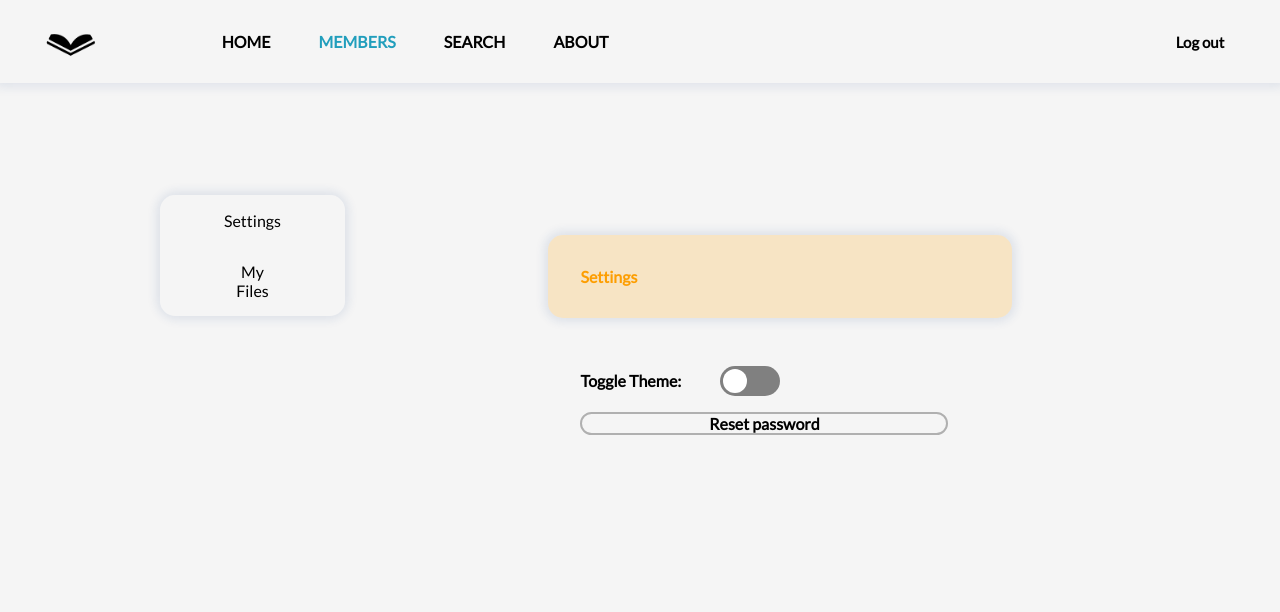
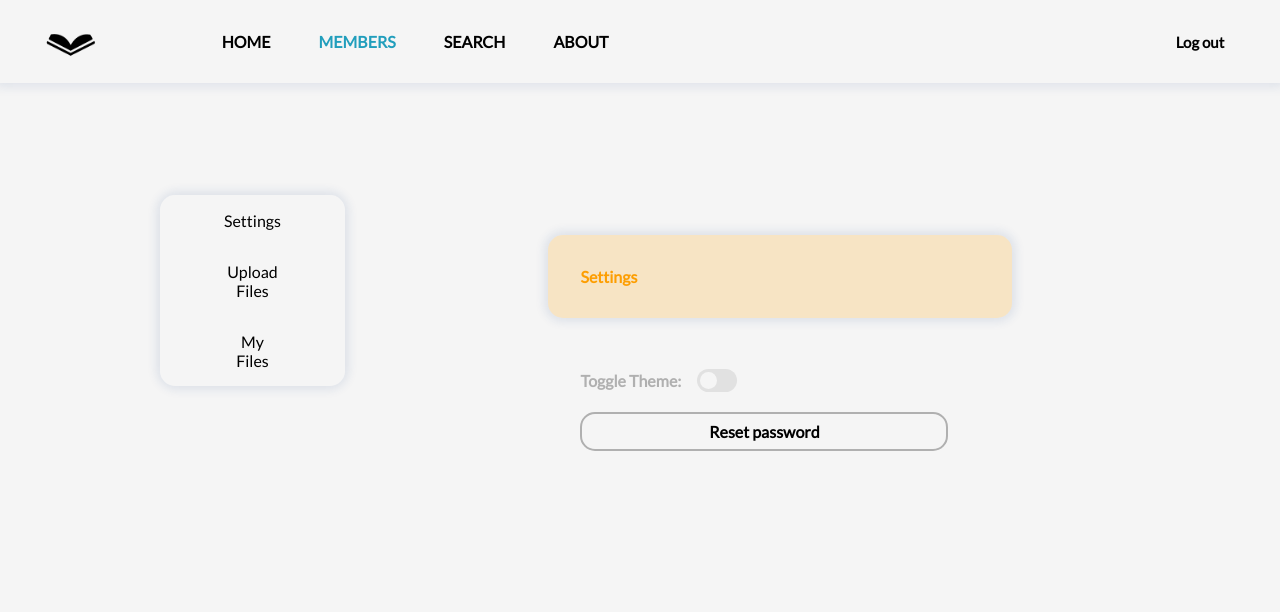
Before and after one commit to Ishitanarsiker/WAD2_GroupProject, a Django app: page /lectureFinderApp/members/ in a window 1280 px wide, after a click on "Settings". Shown: the top 612 px of the page. Run offline with Django 3.2, Linux system fonts and the light colour scheme; a user stored in the database is signed in; tables that the repository leaves empty hold one stand-in row (values such as "Sample post").

Commit message:
added Upload files tab and modified upload form

```diff
--- a/lectureFinder/static/css/light.css
+++ b/lectureFinder/static/css/light.css
@@ -26,6 +26,9 @@
     --darker-gray: #444444;
 
     background-color: #F5F5F5;
+
+    --size: 20px;
+    --border: calc(var(--size) / 7.5);
 
 }
 
@@ -190,19 +193,6 @@
     width: 100%;
 }
 
-/** --bs-table-bg: transparent;
-  --bs-table-accent-bg: transparent;
-  --bs-table-striped-color: #212529;
-  --bs-table-striped-bg: rgba(0, 0, 0, 0.05);
-  --bs-table-active-color: #212529;
-  --bs-table-active-bg: rgba(0, 0, 0, 0.1);
-  --bs-table-hover-color: #212529;
-  --bs-table-hover-bg: rgba(0, 0, 0, 0.075);
-  width: 100%;
-  margin-bottom: 1rem;
-  color: #212529;
-  vertical-align: top;
-  border-color: #dee2e6; **/
 
 .table-cell {
     border: 2px solid var(--light-gray);
@@ -228,7 +218,6 @@
 .table-single {
     border-radius: 15px;
     border: 2px solid var(--light-gray);
-    text-align: center;
     text-align: center;
     margin-bottom: 50px;
 }
@@ -309,6 +298,10 @@
     width: 25rem;
 }
 
+.upload-card {
+    width: 25rem;
+}
+
 .category-title.members {
     margin-top: 40px;
     background-color: rgb(253, 158, 2, 0.2);
@@ -349,46 +342,73 @@
 }
 
 /* theme toggle */
-
 .switch {
-    height: 0;
-    width: 0;
-    visibility: hidden;
+    position: relative;
+    display: inline-block;
+    width: calc(var(--size) * 2);
+    height: calc(var(--size) + var(--border));
 }
 
-.toggle-label {
-    cursor: pointer;
-    text-indent: -9999px;
-    width: 60px;
-    height: 30px;
-    background: grey;
-    display: block;
-    border-radius: var(--corner-btn);
-    position: relative;
+.switch input {
+    opacity: 0;
+    width: 0;
+    height: 0;
 }
 
-.toggle-label:after {
-    content: '';
+.slider {
     position: absolute;
-    top: 3px;
-    left: 3px;
-    width: 24px;
-    height: 24px;
-    background: #fff;
-    border-radius: var(--corner-btn);
-    transition: all 0.2s;
+    cursor: pointer;
+    top: 0;
+    left: 0;
+    right: 0;
+    bottom: 0;
+    background-color: var(--lightest-gray);
+    -webkit-transition: .4s;
+    transition: .4s;
 }
 
-.switch:checked + .toggle-label {
-    background: var(--orange-2);
+.slider:before {
+    position: absolute;
+    content: "";
+    height: calc(var(--size) - var(--border));
+    width: calc(var(--size) - var(--border));
+    left: var(--border);
+    bottom: var(--border);
+    background-color: var(--almost-white);
+    -webkit-transition: .4s;
+    transition: .4s;
 }
 
-.switch:checked + .toggle-label:after {
-    left: calc(100% - 4px);
-    transform: translateX(-100%);
+input:checked + .slider {
+    background-color: darkorange;
+}
+
+input:focus + .slider {
+    box-shadow: none;
+}
+
+input:checked + .slider:before {
+    -webkit-transform: translateX(calc(var(--size) - var(--border)));
+    -ms-transform: translateX(calc(var(--size) - var(--border)));
+    transform: translateX(calc(var(--size) - var(--border)));
+}
+
+/* Rounded sliders */
+.slider.round {
+    border-radius: calc(var(--size) + var(--border));
+}
+
+.slider.round:before {
+    border-radius: 50%;
 }
 
 /* --- */
+
+.settings-text {
+    color: var(--light-gray);
+    display: flex;
+    justify-content: flex-start
+}
 
 .settings-url {
     color: var(--orange-2);
@@ -674,9 +694,18 @@ input[type=text], input[type=password], input[type=email] {
 }
 
 
+.form-input {
+    display: grid;
+    grid-template-columns: 1fr 3fr;
+    align-items: center;
+    gap: 1rem;
+    margin-bottom: 1rem;
+}
 
-.form-input {
-    margin-bottom: 1rem;
+.upload-button-container {
+    margin-top: 1rem;
+    display: flex;
+    justify-content: center;
 }
 
 
--- a/lectureFinder/static/js/members.js
+++ b/lectureFinder/static/js/members.js
@@ -1,11 +1,19 @@
 // members page menu
 
 function swapToS() {
+    document.getElementById("s").style.display = "block";
+    document.getElementById("u").style.display = "none";
     document.getElementById("m").style.display = "none";
-    document.getElementById("s").style.display = "block";
+}
+
+function swapToU() {
+    document.getElementById("s").style.display = "none";
+    document.getElementById("u").style.display = "block";
+    document.getElementById("m").style.display = "none";
 }
 
 function swapToM() {
+    document.getElementById("s").style.display = "none";
+    document.getElementById("u").style.display = "none";
     document.getElementById("m").style.display = "block";
-    document.getElementById("s").style.display = "none";
 }
--- a/lectureFinder/templates/lectureFinderApp/members.html
+++ b/lectureFinder/templates/lectureFinderApp/members.html
@@ -9,10 +9,14 @@
     <div class="main-body">
         <div class="body-container-members">
             <div>
-                <div class="side-menu">
+                <nav class="side-menu">
                     <button type="submit" class="side-menu-cell side-menu-top" onclick="swapToS()">Settings</button>
+                    {% if user_profile.is_professor %}
+                        <button type="submit" class="side-menu-cell side-menu-middle" onclick="swapToU()">Upload Files
+                        </button>
+                    {% endif %}
                     <button type="submit" class="side-menu-cell side-menu-bottom" onclick="swapToM()">My Files</button>
-                </div>
+                </nav>
             </div>
 
             <div class="selected-view">
@@ -86,8 +90,13 @@
                         {% endif %}
                     </div>
 
-                    {% if user_profile.is_professor %}
+
+                </div>
+
+                <div class="upload-card" id="u" style="display: none">
+
                     <div class="category-title members">Upload new content</div>
+
                     <form action="{% url 'lectureFinderApp:members' %}" method="POST">
                         {% csrf_token %}
                         <div class="form-container">
@@ -123,23 +132,26 @@
                                 </select>
                             </div>
 
+                            <div class="upload-button-container">
+                                <button class="enter-btn sign-up" type="submit" name="submit">Upload</button>
                             </div>
-                            <button class="navbar-btn" type="submit" name="submit">Upload</button>
+
+                        </div>
                     </form>
-                    {% endif %}
                 </div>
+
 
                 <div class="settings-card" id="s" style="display: none">
                     <div class="category-title members">Settings</div>
                     <div class="settings-content" style="padding-left: 2rem;">
                         <div class="settings-item toggle-container">
-                            <div class="settings-text">
-                                <h4>Toggle Theme:</h4>
+                            <h4 class="settings-text">Toggle Theme:</h4>
+                            <label class="switch">
+                                <input type="checkbox" onclick="ToggleTheme()">
+                                <span class="slider round"></span>
+                            </label>
                         </div>
-                            <input type="checkbox" id="switch" class="switch" onclick="ToggleTheme()"/>
-                            <label class="toggle-label" for="switch">Toggle</label>
-                        </div>
-                        <div class="table-single">
+                        <div class="table-single" style="padding: 0.5rem">
                             <a class="settings-item password-reset-link members"
                                href="{% url 'lectureFinderApp:password_reset' %}">
                                 <strong>Reset password</strong></a>
```
Also changed, not shown: lectureFinder/static/css/dark.css (+63 -27 lines). Lines whose indentation alone changed are shown as unchanged.
